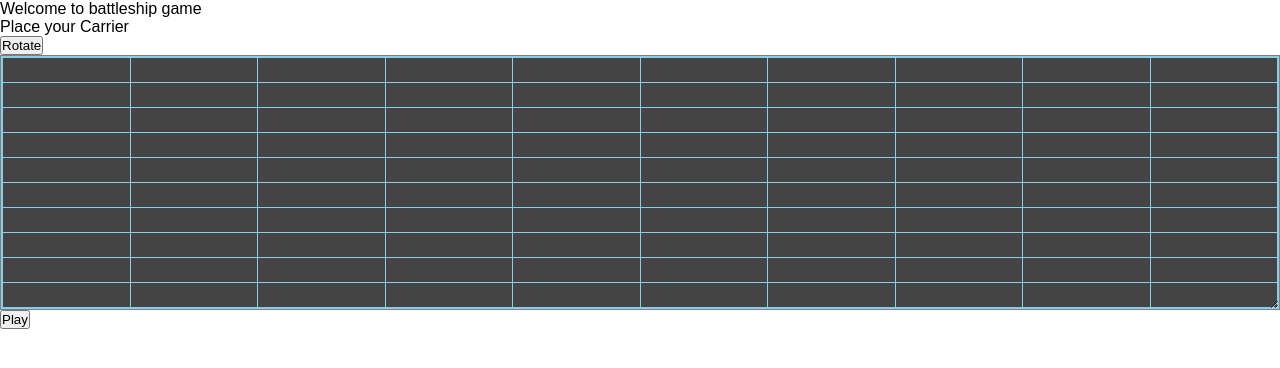
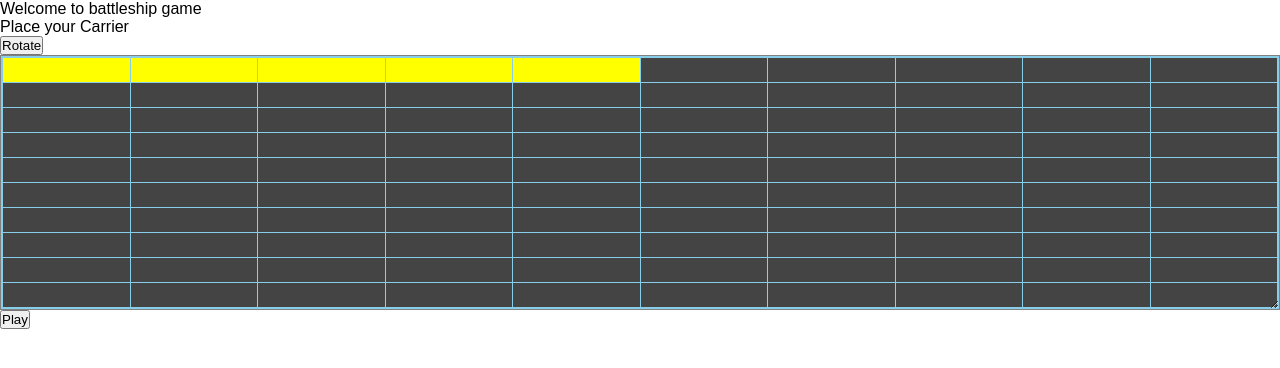
Before and after one commit to sabaris-66/battleShips, a website built with webpack: page dist/index.html in a window 1280 px wide. Both pictures are taken after a click on the element 66 px from the left and 70 px from the top of the page. Built offline with nearby package versions, Linux system fonts and the light colour scheme.

Commit message:
Moderate styling for intro page

```diff
--- a/src/style.css
+++ b/src/style.css
@@ -50,3 +50,7 @@ button{
     font-size: 1.5rem;
     padding: 12px;
 }
+
+.colorIntroShips{
+    background-color: yellow;
+}
```
